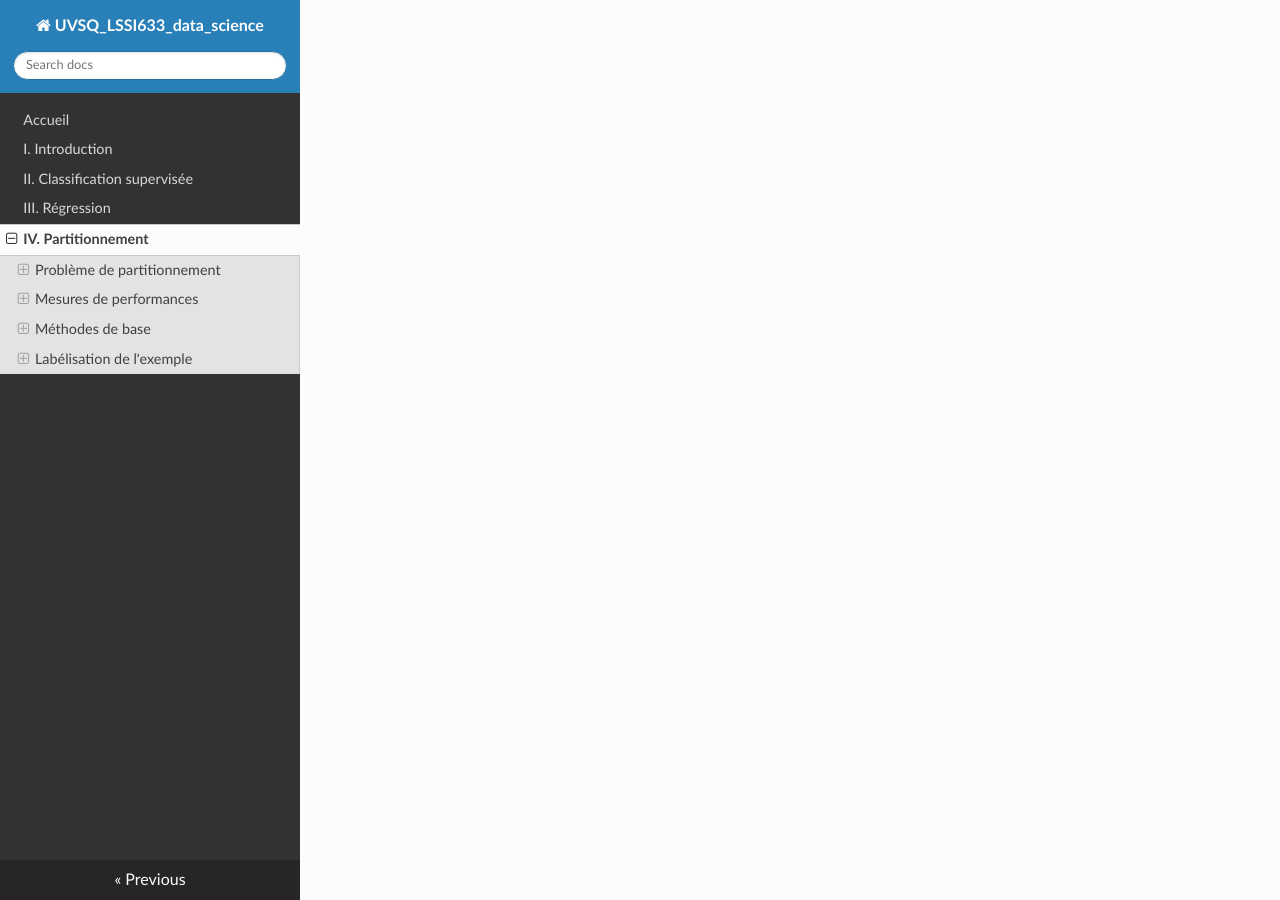
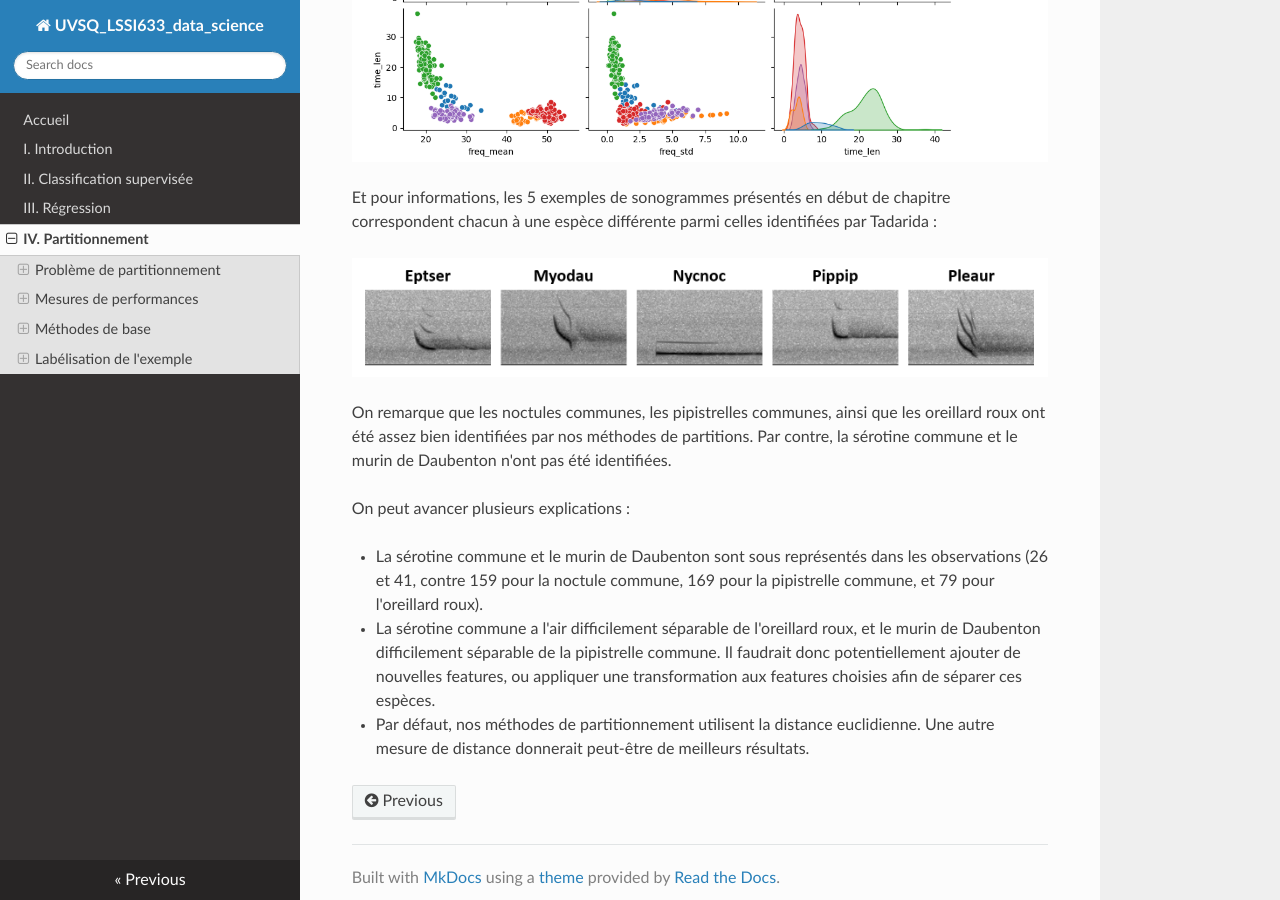
Before and after one commit to NicOudart/UVSQ_LSSI633_data_science, an MkDocs documentation site: the page built from docs/Chap4_Partitionnement.md, in a window 1280 px wide and 900 px high, scrolled down 17518 px. Built offline with MkDocs 1.6.1, drawn with Linux system fonts in a browser that asks for light colours; nearby versions of some CDN libraries; some of the changed text lies outside the part shown.

Commit message:
-Progress on chapter 4.

```diff
--- a/docs/Chap4_Partitionnement.md
+++ b/docs/Chap4_Partitionnement.md
@@ -315,11 +315,39 @@
 
 #### Application à notre exemple
 
+![Exemple de coefficients de silhouette moyens pour la CAH](img/Chap4_exemple_cah_coefficient_de_silhouette_moyen.png)
+
+![Exemple de classes déterminées par CAH](img/Chap4_exemple_cah_clusters.png)
+
+![Exemple de coefficients de silhouette par échantillon après CAH](img/Chap4_exemple_cah_coefficient_de_silhouette.png)
+
+![Exemple de dendrogramme obtenu après CAH](img/Chap4_exemple_dendrogramme_cah.png)
+
 #### Remarques
 
 ## Labélisation de l'exemple
 
 ### Eléments pour la labélisation
+
+Nous allons à présent essayer de labéliser les 3 classes obtenues avec les k-moyennes (sachant que les classes obtenues par CAH sont quasi identiques).
+
+Commençons par caractériser avec les **statistiques** descriptives les différents groupes.
+
+Voici les moyennes des classes identifiées selon les différentes features :
+
+|         |Classe 0|Classe 1|Classe 2|
+|:-------:|:------:|:------:|:------:|
+|freq_mean|        |        |        |
+|freq_std |        |        |        |
+|time_len |        |        |        |
+
+Et voici les écart-types des classes identifiées selon les différentes features :
+
+|         |Classe 0|Classe 1|Classe 2|
+|:-------:|:------:|:------:|:------:|
+|freq_mean|        |        |        |
+|freq_std |        |        |        |
+|time_len |        |        |        |
 
 ### Vérité terrain
 
@@ -348,3 +376,16 @@
 Et pour informations, les 5 exemples de sonogrammes présentés en début de chapitre correspondent chacun à une espèce différente parmi celles identifiées par Tadarida :
 
 ![Exemples de sonogrammes labélisé par Tadarida](img/Chap4_exemple_sonogrammes_labelise.png)
+
+On remarque que les noctules communes, les pipistrelles communes, ainsi que les oreillard roux ont été assez bien identifiées par nos méthodes de partitions.
+Par contre, la sérotine commune et le murin de Daubenton n'ont pas été identifiées.
+
+On peut avancer plusieurs explications :
+
+* La sérotine commune et le murin de Daubenton sont sous représentés dans les observations (26 et 41, contre 159 pour la noctule commune, 169 pour la pipistrelle commune, et 79 pour l'oreillard roux).
+
+* La sérotine commune a l'air difficilement séparable de l'oreillard roux, et le murin de Daubenton difficilement séparable de la pipistrelle commune.
+Il faudrait donc potentiellement ajouter de nouvelles features, ou appliquer une transformation aux features choisies afin de séparer ces espèces.
+
+* Par défaut, nos méthodes de partitionnement utilisent la distance euclidienne.
+Une autre mesure de distance donnerait peut-être de meilleurs résultats.
```
Also changed, not shown: docs/img/Chap4_exemple_cah_clusters.png (added), docs/img/Chap4_exemple_cah_coefficient_de_silhouette.png (added), docs/img/Chap4_exemple_cah_coefficient_de_silhouette_moyen.png (added), docs/img/Chap4_exemple_dendrogramme_cah.png (added).
